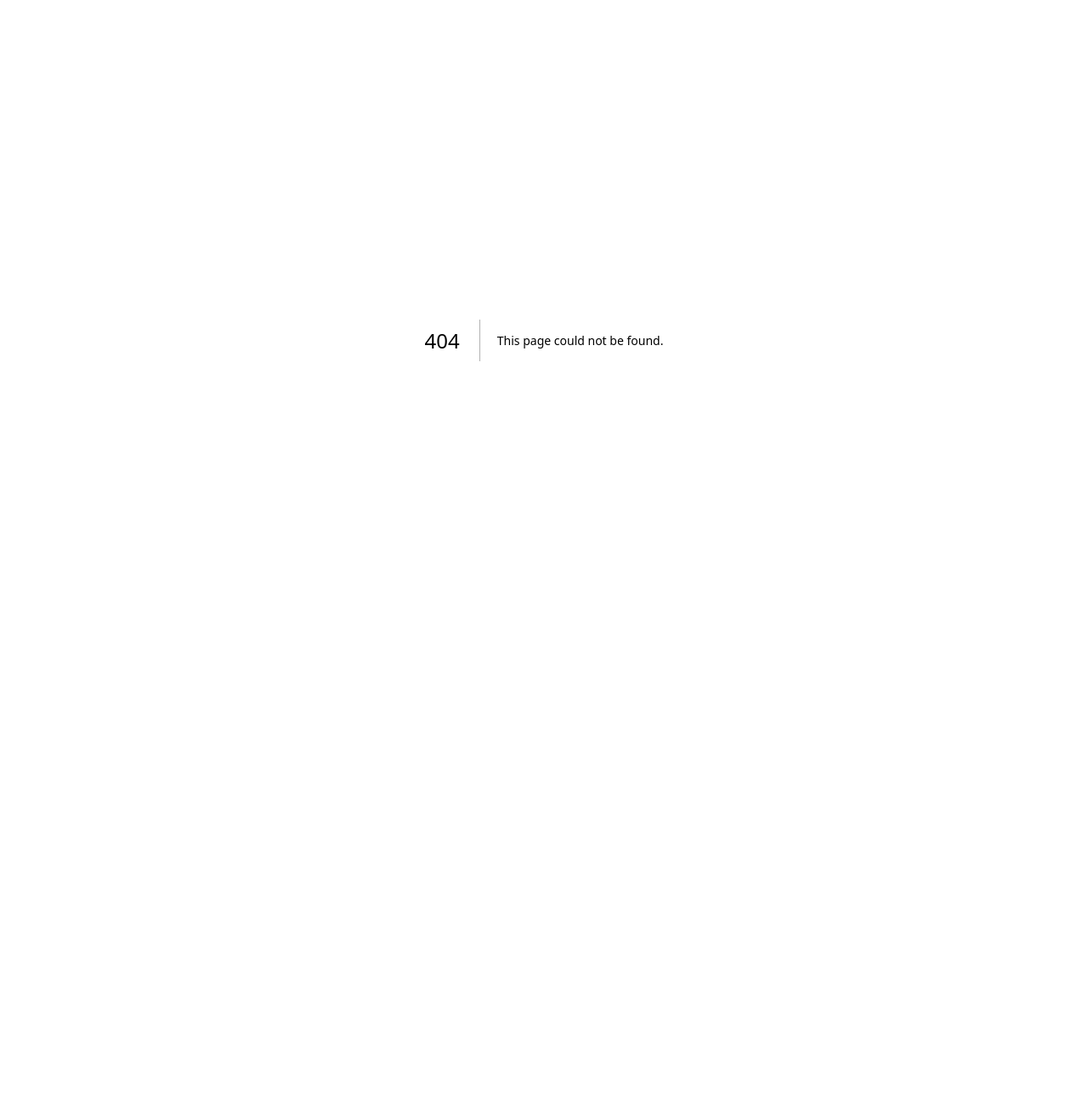
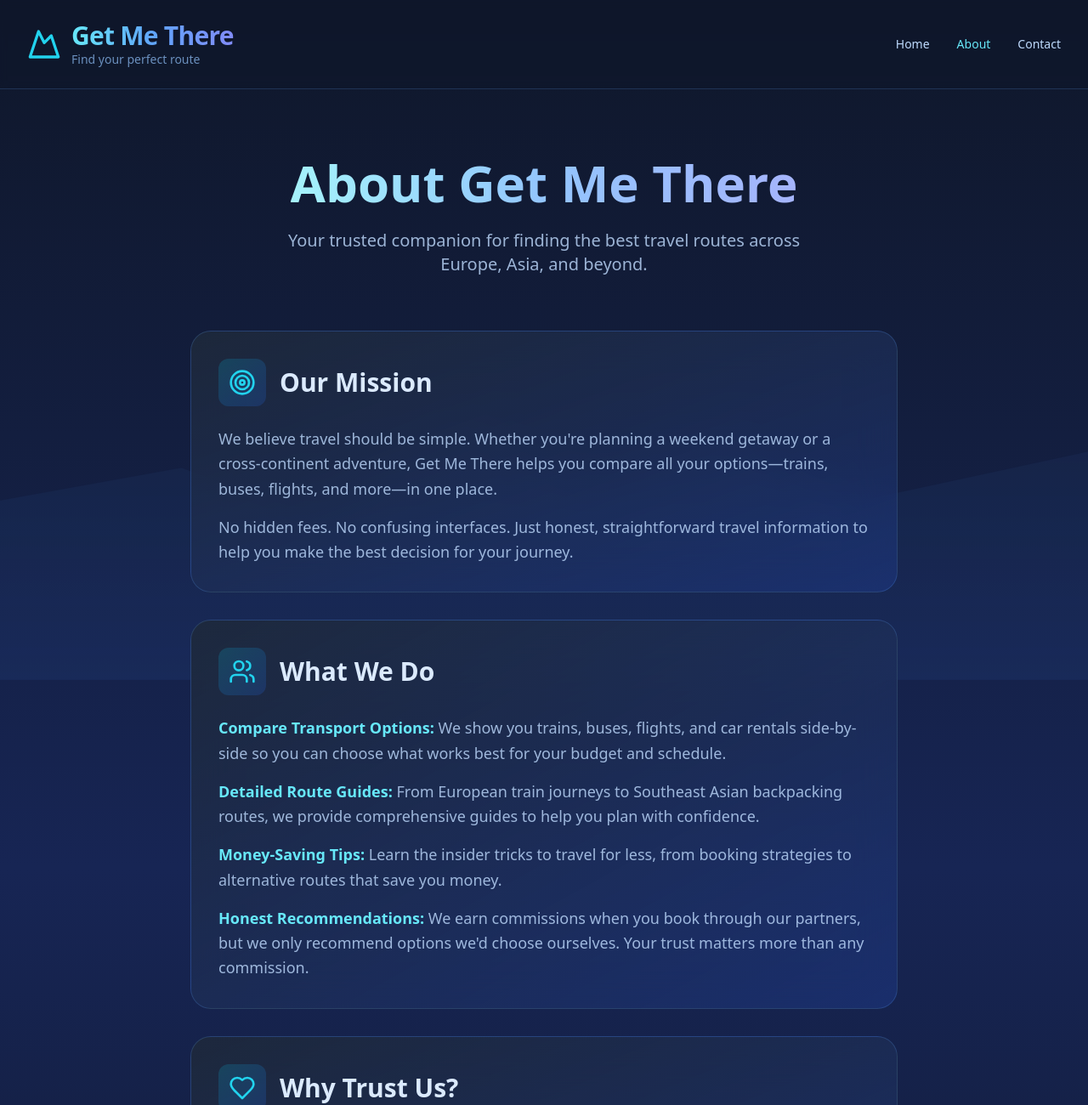
Before and after one commit to michaeljomahoney1985/get-me-there, a Next.js app: page /about in a window 1280 px wide. Before the commit this address had no page. Shown: the top 1300 px of the page at 85% size. Before the commit the page ends 800 px from the top, so only its background shows below. Built offline with nearby package versions, Linux system fonts and the light colour scheme.

Commit message:
Create about.js

```diff
--- /dev/null
+++ b/pages/about.js
@@ -0,0 +1,160 @@
+import React from 'react';
+import { Mountain, Users, Target, Heart } from 'lucide-react';
+
+export default function About() {
+  return (
+    <div className="min-h-screen bg-gradient-to-b from-slate-900 via-blue-950 to-slate-900 text-white">
+      {/* Animated Background */}
+      <div className="fixed inset-0 pointer-events-none overflow-hidden opacity-20">
+        <svg className="absolute bottom-0 w-full h-96" viewBox="0 0 1200 400" preserveAspectRatio="none">
+          <defs>
+            <linearGradient id="mountain-gradient" x1="0%" y1="0%" x2="0%" y2="100%">
+              <stop offset="0%" stopColor="#60a5fa" stopOpacity="0.3" />
+              <stop offset="100%" stopColor="#3b82f6" stopOpacity="0.6" />
+            </linearGradient>
+          </defs>
+          <path
+            d="M0,400 L0,180 L200,140 L350,200 L500,80 L650,160 L800,100 L950,180 L1200,120 L1200,400 Z"
+            fill="url(#mountain-gradient)"
+            className="animate-pulse"
+            style={{ animationDuration: '8s' }}
+          />
+        </svg>
+      </div>
+
+      {/* Header */}
+      <header className="relative border-b border-blue-400/20 backdrop-blur-sm bg-slate-900/50">
+        <div className="max-w-7xl mx-auto px-4 sm:px-6 lg:px-8 py-6">
+          <div className="flex items-center justify-between">
+            <a href="/" className="flex items-center gap-3 group">
+              <Mountain className="w-10 h-10 text-cyan-400 group-hover:text-cyan-300 transition-all" />
+              <div>
+                <h1 className="text-3xl font-bold tracking-tight bg-gradient-to-r from-cyan-300 via-blue-400 to-indigo-400 bg-clip-text text-transparent">
+                  Get Me There
+                </h1>
+                <p className="text-sm text-blue-300/70">Find your perfect route</p>
+              </div>
+            </a>
+            <nav className="hidden md:flex gap-8 text-sm">
+              <a href="/" className="text-blue-200 hover:text-cyan-300 transition-colors">Home</a>
+              <a href="/about" className="text-cyan-300">About</a>
+              <a href="/contact" className="text-blue-200 hover:text-cyan-300 transition-colors">Contact</a>
+            </nav>
+          </div>
+        </div>
+      </header>
+
+      {/* Main Content */}
+      <main className="relative z-10 max-w-4xl mx-auto px-4 sm:px-6 lg:px-8 py-20">
+        {/* Hero Section */}
+        <div className="text-center mb-16">
+          <h2 className="text-5xl md:text-6xl font-bold mb-6">
+            <span className="bg-gradient-to-r from-cyan-200 via-blue-300 to-indigo-300 bg-clip-text text-transparent">
+              About Get Me There
+            </span>
+          </h2>
+          <p className="text-xl text-blue-200/80 max-w-2xl mx-auto">
+            Your trusted companion for finding the best travel routes across Europe, Asia, and beyond.
+          </p>
+        </div>
+
+        {/* Mission Section */}
+        <div className="bg-gradient-to-br from-slate-800/90 to-blue-900/50 backdrop-blur-xl rounded-3xl p-8 mb-8 border border-blue-400/20">
+          <div className="flex items-center gap-4 mb-6">
+            <div className="p-3 bg-gradient-to-br from-cyan-500/20 to-blue-600/20 rounded-xl">
+              <Target className="w-8 h-8 text-cyan-400" />
+            </div>
+            <h3 className="text-3xl font-bold text-blue-100">Our Mission</h3>
+          </div>
+          <p className="text-blue-200/80 text-lg leading-relaxed mb-4">
+            We believe travel should be simple. Whether you're planning a weekend getaway or a cross-continent adventure,
+            Get Me There helps you compare all your options—trains, buses, flights, and more—in one place.
+          </p>
+          <p className="text-blue-200/80 text-lg leading-relaxed">
+            No hidden fees. No confusing interfaces. Just honest, straightforward travel information to help you
+            make the best decision for your journey.
+          </p>
+        </div>
+
+        {/* What We Do */}
+        <div className="bg-gradient-to-br from-slate-800/90 to-blue-900/50 backdrop-blur-xl rounded-3xl p-8 mb-8 border border-blue-400/20">
+          <div className="flex items-center gap-4 mb-6">
+            <div className="p-3 bg-gradient-to-br from-cyan-500/20 to-blue-600/20 rounded-xl">
+              <Users className="w-8 h-8 text-cyan-400" />
+            </div>
+            <h3 className="text-3xl font-bold text-blue-100">What We Do</h3>
+          </div>
+          <div className="space-y-4 text-blue-200/80 text-lg">
+            <p className="leading-relaxed">
+              <strong className="text-cyan-300">Compare Transport Options:</strong> We show you trains, buses, flights,
+              and car rentals side-by-side so you can choose what works best for your budget and schedule.
+            </p>
+            <p className="leading-relaxed">
+              <strong className="text-cyan-300">Detailed Route Guides:</strong> From European train journeys to Southeast
+              Asian backpacking routes, we provide comprehensive guides to help you plan with confidence.
+            </p>
+            <p className="leading-relaxed">
+              <strong className="text-cyan-300">Money-Saving Tips:</strong> Learn the insider tricks to travel for less,
+              from booking strategies to alternative routes that save you money.
+            </p>
+            <p className="leading-relaxed">
+              <strong className="text-cyan-300">Honest Recommendations:</strong> We earn commissions when you book through
+              our partners, but we only recommend options we'd choose ourselves. Your trust matters more than any commission.
+            </p>
+          </div>
+        </div>
+
+        {/* Why Trust Us */}
+        <div className="bg-gradient-to-br from-slate-800/90 to-blue-900/50 backdrop-blur-xl rounded-3xl p-8 border border-blue-400/20">
+          <div className="flex items-center gap-4 mb-6">
+            <div className="p-3 bg-gradient-to-br from-cyan-500/20 to-blue-600/20 rounded-xl">
+              <Heart className="w-8 h-8 text-cyan-400" />
+            </div>
+            <h3 className="text-3xl font-bold text-blue-100">Why Trust Us?</h3>
+          </div>
+          <p className="text-blue-200/80 text-lg leading-relaxed mb-4">
+            We're travelers too. We know the frustration of searching multiple websites, comparing prices,
+            and wondering if there's a better route. That's why we built Get Me There—to simplify travel
+            planning for everyone.
+          </p>
+          <p className="text-blue-200/80 text-lg leading-relaxed">
+            We're transparent about how we make money (affiliate commissions) and we're committed to providing
+            accurate, helpful information whether you book through us or not. Your journey matters.
+          </p>
+        </div>
+      </main>
+
+      {/* Footer */}
+      <footer className="relative border-t border-blue-400/20 bg-slate-900/50 backdrop-blur-sm mt-20">
+        <div className="max-w-7xl mx-auto px-4 sm:px-6 lg:px-8 py-12">
+          <div className="grid md:grid-cols-3 gap-8 mb-8">
+            <div>
+              <h4 className="font-semibold text-blue-100 mb-4">Get Me There</h4>
+              <p className="text-sm text-blue-300/70 leading-relaxed">
+                Your journey companion. Compare and book the best routes across all transport modes.
+              </p>
+            </div>
+            <div>
+              <h4 className="font-semibold text-blue-100 mb-4">Quick Links</h4>
+              <ul className="space-y-2 text-sm text-blue-300/70">
+                <li><a href="/" className="hover:text-cyan-300 transition-colors">Home</a></li>
+                <li><a href="/about" className="hover:text-cyan-300 transition-colors">About Us</a></li>
+                <li><a href="/privacy" className="hover:text-cyan-300 transition-colors">Privacy Policy</a></li>
+                <li><a href="/terms" className="hover:text-cyan-300 transition-colors">Terms of Service</a></li>
+              </ul>
+            </div>
+            <div>
+              <h4 className="font-semibold text-blue-100 mb-4">Support</h4>
+              <ul className="space-y-2 text-sm text-blue-300/70">
+                <li><a href="/contact" className="hover:text-cyan-300 transition-colors">Contact Us</a></li>
+              </ul>
+            </div>
+          </div>
+          <div className="text-center text-sm text-blue-300/50 pt-8 border-t border-blue-400/10">
+            © 2024 Get Me There. All rights reserved.
+          </div>
+        </div>
+      </footer>
+    </div>
+  );
+    }
```
